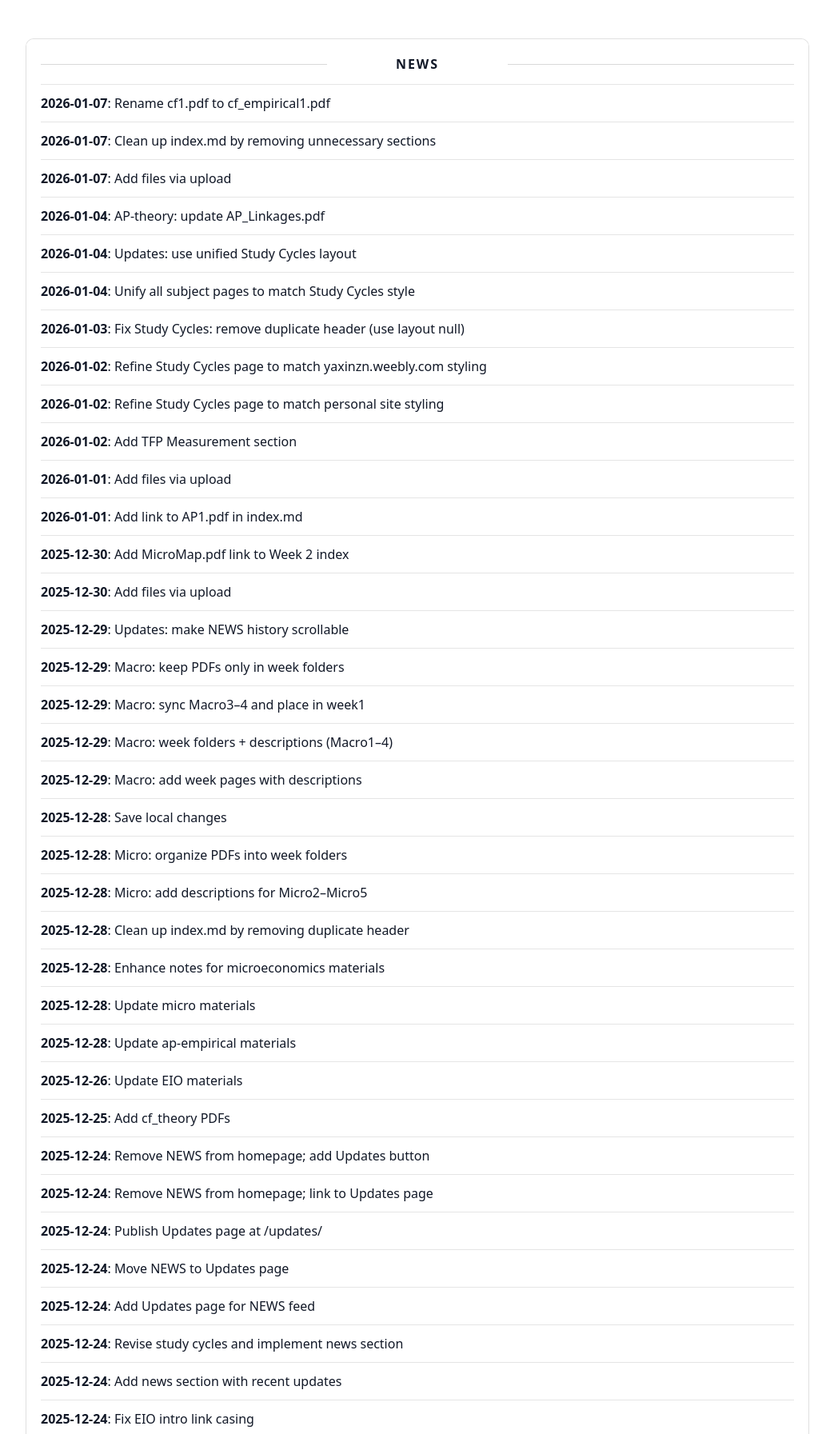
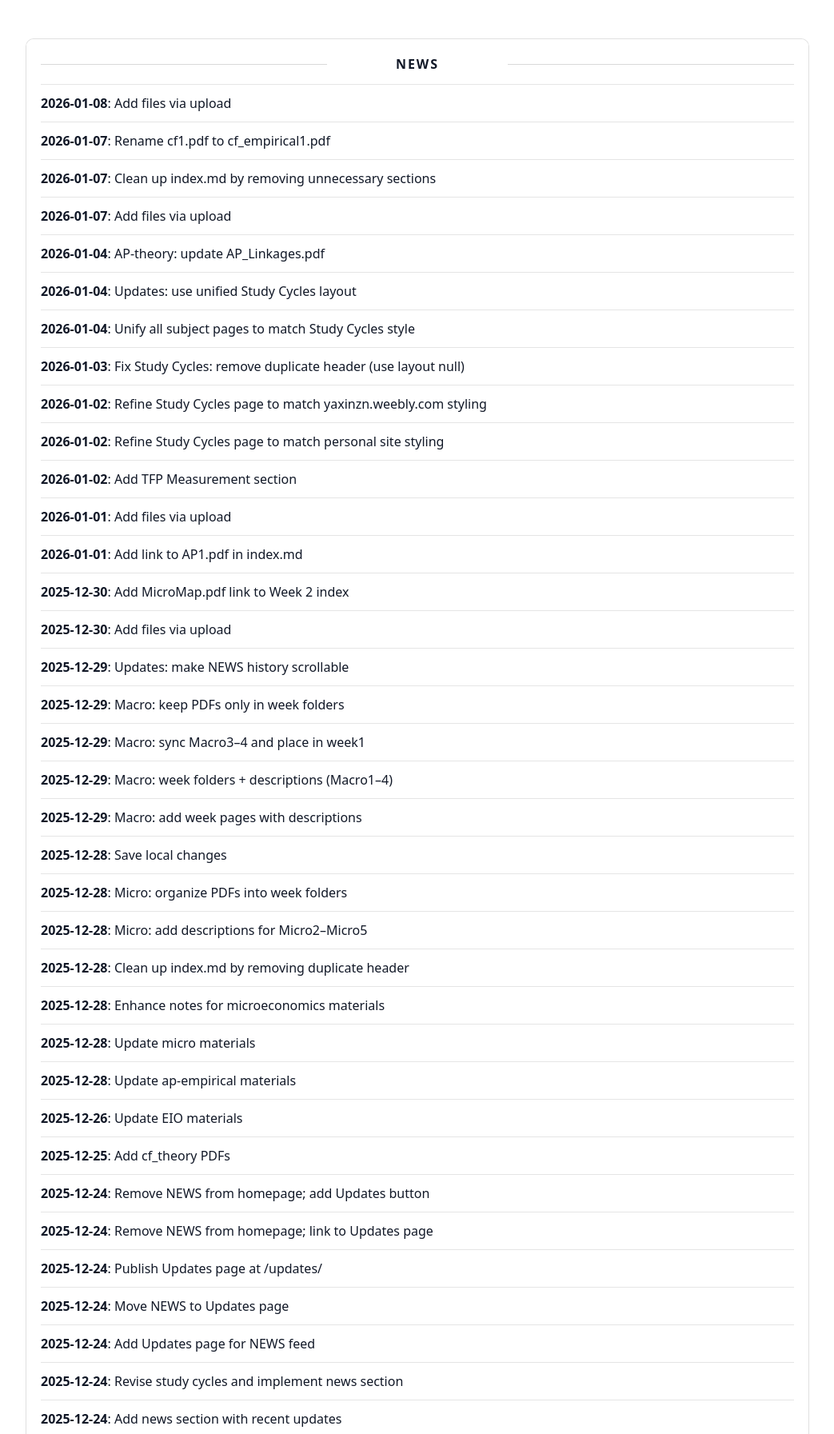
Before and after one commit to yaxinzn/study-archive, a Jekyll site: the page built from updates/index.md, in a window 1280 px wide, cut to the strip 476-2269 px from the top of the page. Shown: the whole strip at 80% size, without its empty margins (118-1161 px from the left). Built offline with Jekyll 4.4.1, drawn with Linux system fonts in a browser that asks for light colours; some of the changed text lies outside the part shown.

Commit message:
chore: update NEWS feed

```diff
--- a/_data/news.yml
+++ b/_data/news.yml
@@ -1,4 +1,7 @@
 # Auto-generated update history (sorted newest -> oldest). Do not edit manually.
+- ts: "1767868855"
+  date: "2026-01-08"
+  title: "Add files via upload"
 - ts: "1767784644"
   date: "2026-01-07"
   title: "Rename cf1.pdf to cf_empirical1.pdf"
```
